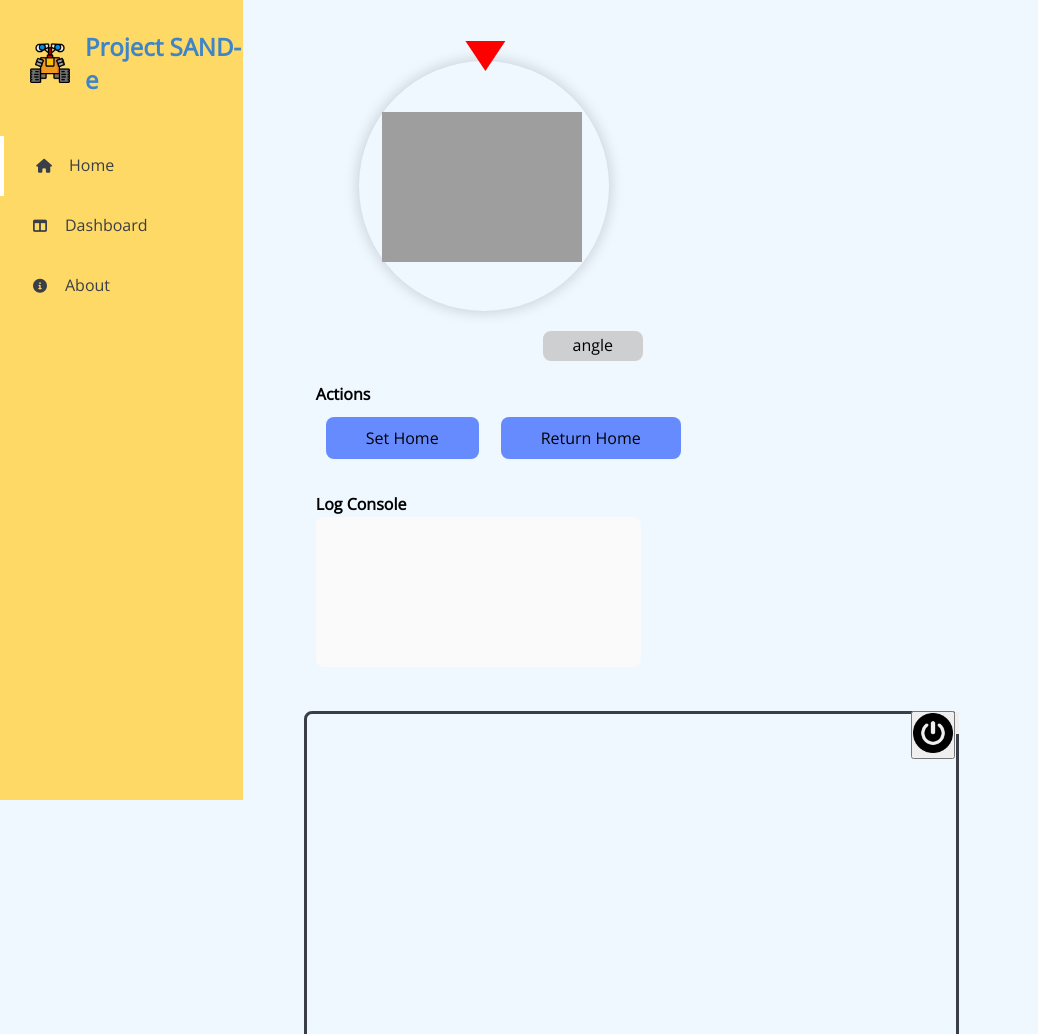
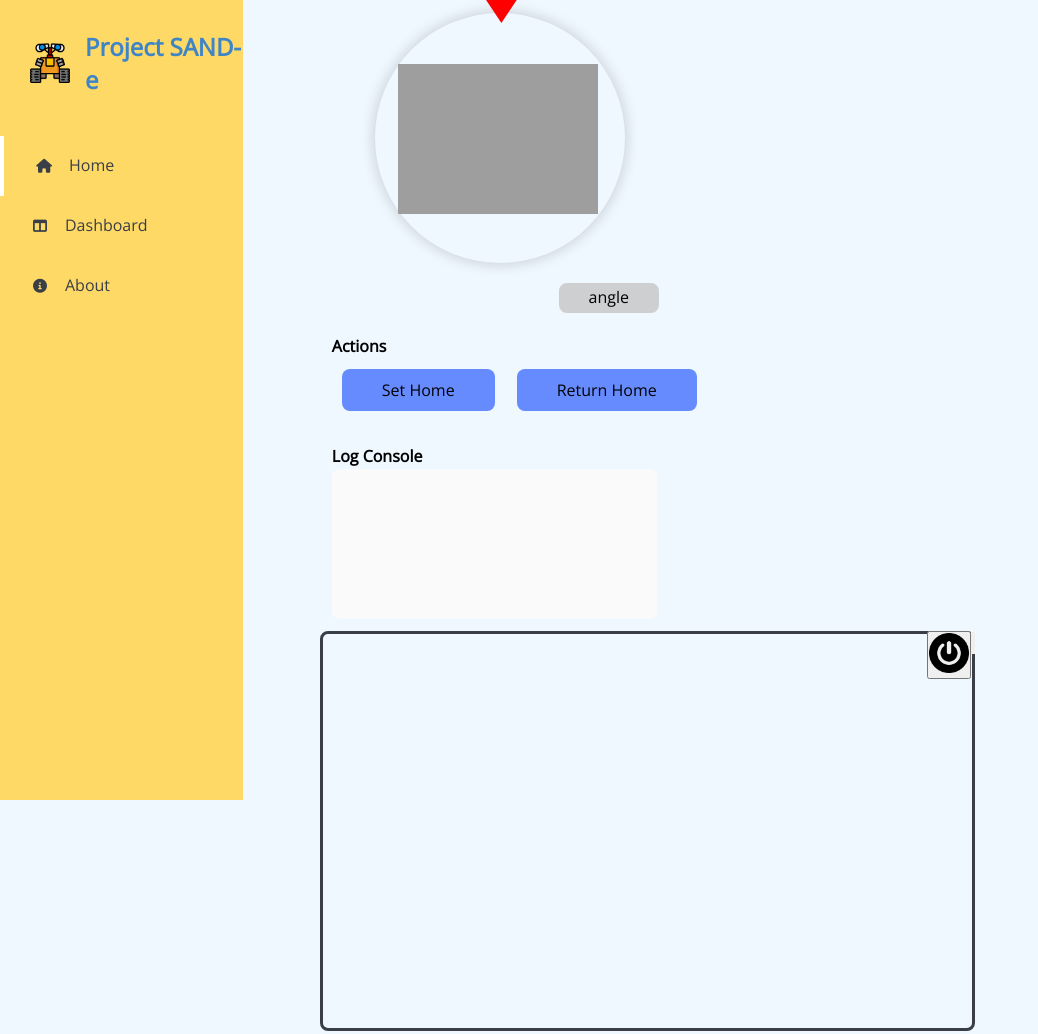
Before and after one commit to TobiasB4/Team302-SAND-e, a plain HTML site: page dashboard/frontend/dashboard.html in a window 1280 px wide. Shown: the top 1034 px of the page, without its empty margins (0-1038 px from the left). Drawn offline with nearby package versions, Linux system fonts and the light colour scheme; some packages are replaced by stand-ins of ours; grey boxes are pictures that could not be loaded.

Commit message:
Fixed some styling issues

```diff
--- a/dashboard/frontend/style.css
+++ b/dashboard/frontend/style.css
@@ -7,6 +7,7 @@
 
 body{
     background-color: aliceblue;
+    height: 100%;
     width: 100%;
     position: relative;
     display: flex;
@@ -20,12 +21,11 @@ body{
 
 #interface .container{
     margin: 0.8rem;
-    padding: 2rem 2rem;
 }
 
 #interface .subsection{
     display: inline-block;
-    padding: 1rem 1rem;
+    padding-left: 4rem;
     vertical-align: middle;
 }
 
```
